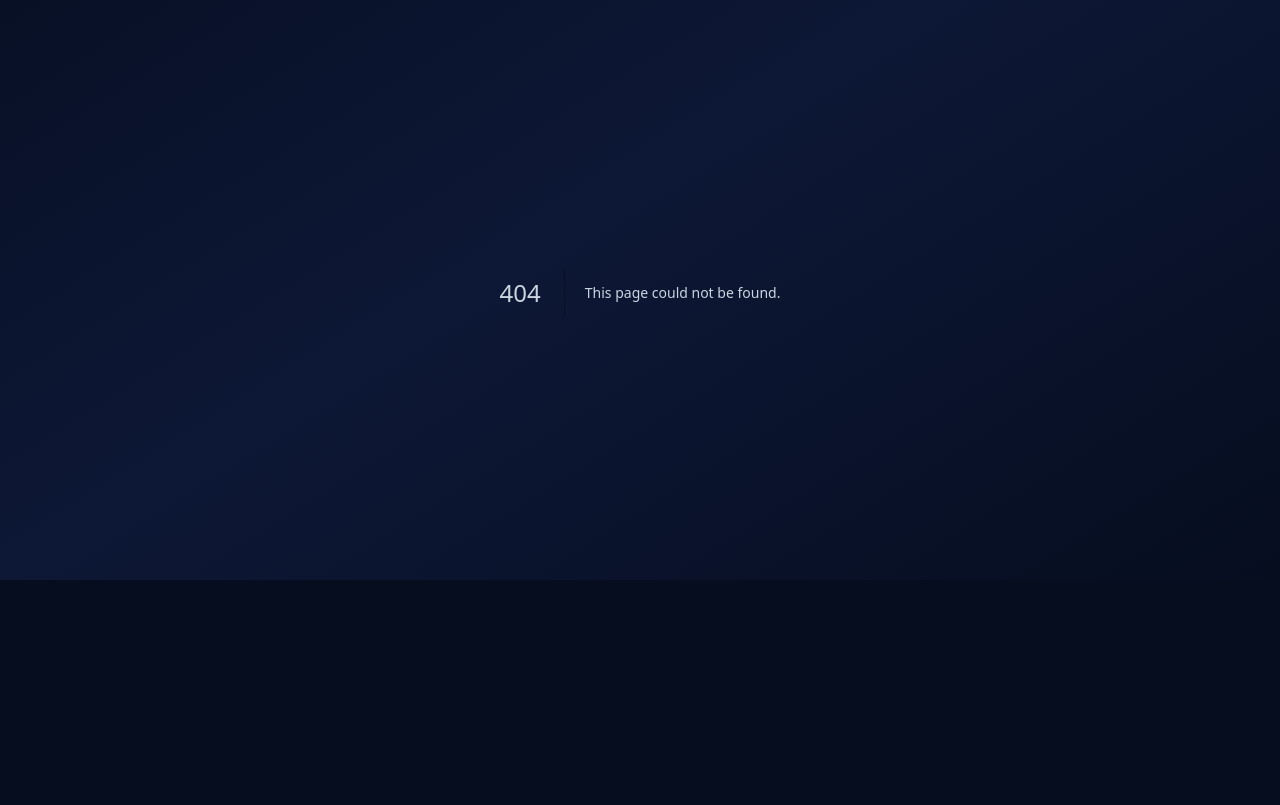
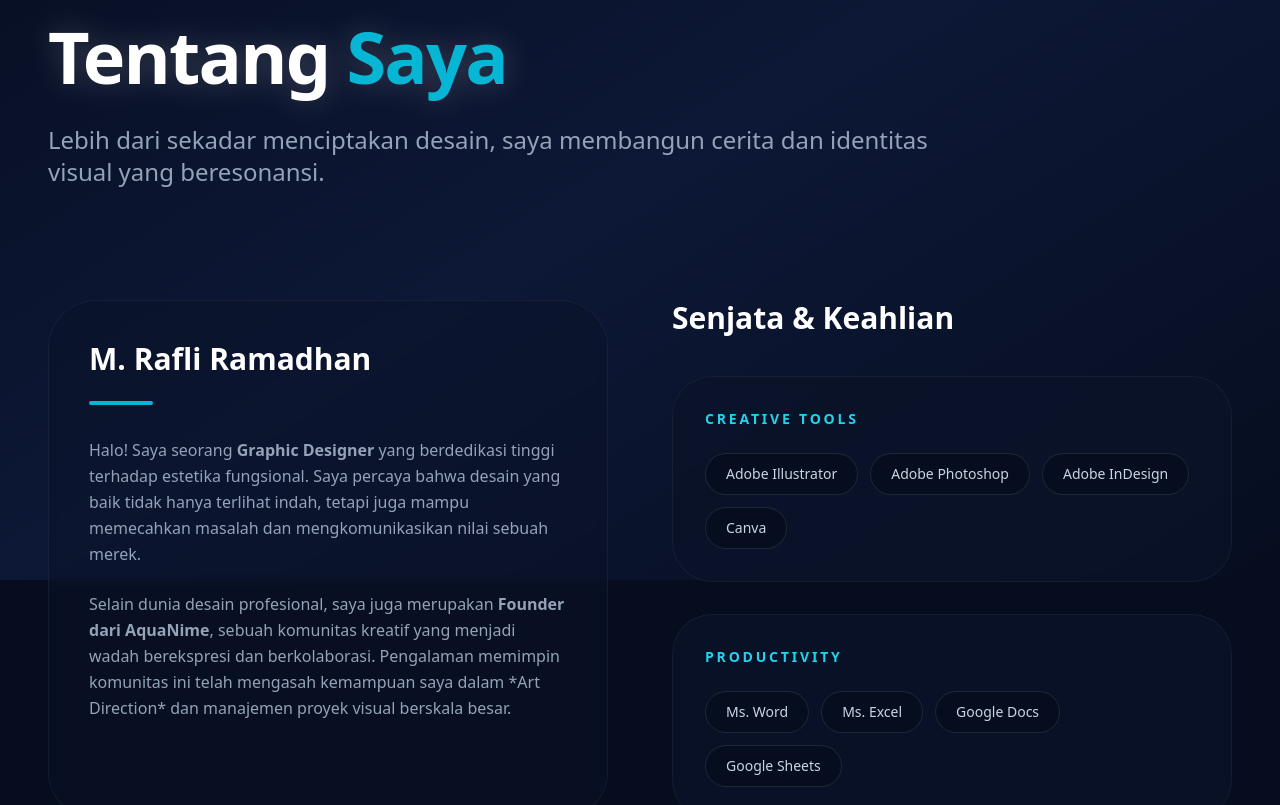
Before and after one commit to Rafli161102/CV-MRR, a Next.js app: page /about in a window 1280 px wide. Before the commit this address had no page. Shown: the part 220-1025 px from the top of the page. Built offline with nearby package versions, Linux system fonts and the light colour scheme.

Commit message:
Create About page with profile and work experience
Add About page with personal introduction and skills

```diff
--- /dev/null
+++ b/src/app/about/page.jsx
@@ -0,0 +1,106 @@
+import { WORK_EXPERIENCE } from '../../data/store'
+import Image from 'next/image'
+
+export default function About() {
+  return (
+    <div className="min-h-screen pt-32 pb-48 relative">
+      <div className="max-w-7xl mx-auto px-6 lg:px-12 relative z-10">
+
+        {/* =========================================================================
+           HEADER ABOUT
+           ========================================================================= */}
+        <div className="mb-20 md:mb-28 max-w-4xl">
+          <h1 className="text-5xl sm:text-7xl font-black tracking-tight text-white mb-8 drop-shadow-[0_0_15px_rgba(255,255,255,0.2)]">
+            Tentang <span className="text-cyan-500">Saya</span>
+          </h1>
+          <p className="text-xl sm:text-2xl text-slate-400 font-light leading-relaxed">
+            Lebih dari sekadar menciptakan desain, saya membangun cerita dan identitas visual yang beresonansi.
+          </p>
+        </div>
+
+        {/* =========================================================================
+           PROFIL SINGKAT & KEAHLIAN (GRID 2 KOLOM)
+           ========================================================================= */}
+        <div className="grid grid-cols-1 lg:grid-cols-2 gap-16 mb-32">
+
+          {/* Kolom Kiri: Profil */}
+          <div className="bg-[#0A1329]/50 backdrop-blur-sm p-8 sm:p-10 rounded-[3rem] border border-white/5">
+            <h2 className="text-3xl font-bold text-white mb-6">M. Rafli Ramadhan</h2>
+            <div className="w-16 h-1 bg-cyan-500 rounded-full mb-8"></div>
+            <p className="text-slate-400 leading-relaxed mb-6">
+              Halo! Saya seorang <b>Graphic Designer</b> yang berdedikasi tinggi terhadap estetika fungsional. Saya percaya bahwa desain yang baik tidak hanya terlihat indah, tetapi juga mampu memecahkan masalah dan mengkomunikasikan nilai sebuah merek.
+            </p>
+            <p className="text-slate-400 leading-relaxed">
+              Selain dunia desain profesional, saya juga merupakan <b>Founder dari AquaNime</b>, sebuah komunitas kreatif yang menjadi wadah berekspresi dan berkolaborasi. Pengalaman memimpin komunitas ini telah mengasah kemampuan saya dalam *Art Direction* dan manajemen proyek visual berskala besar.
+            </p>
+          </div>
+
+          {/* Kolom Kanan: Skills (Senjata & Keahlian) */}
+          <div className="flex flex-col gap-8">
+            <h2 className="text-3xl font-bold text-white mb-2">Senjata & Keahlian</h2>
+
+            {/* Design Tools */}
+            <div className="bg-[#0A1329]/80 backdrop-blur-sm p-8 rounded-[2.5rem] border border-white/5 hover:border-cyan-500/30 transition-colors">
+              <h3 className="text-sm font-bold tracking-[0.2em] text-cyan-400 uppercase mb-6">Creative Tools</h3>
+              <div className="flex flex-wrap gap-3">
+                {['Adobe Illustrator', 'Adobe Photoshop', 'Adobe InDesign', 'Canva'].map((tool) => (
+                  <span key={tool} className="px-5 py-2.5 bg-[#060D1F] text-slate-300 rounded-full text-sm font-medium border border-white/10">
+                    {tool}
+                  </span>
+                ))}
+              </div>
+            </div>
+
+            {/* Office Tools */}
+            <div className="bg-[#0A1329]/80 backdrop-blur-sm p-8 rounded-[2.5rem] border border-white/5 hover:border-cyan-500/30 transition-colors">
+              <h3 className="text-sm font-bold tracking-[0.2em] text-cyan-400 uppercase mb-6">Productivity</h3>
+              <div className="flex flex-wrap gap-3">
+                {['Ms. Word', 'Ms. Excel', 'Google Docs', 'Google Sheets'].map((tool) => (
+                  <span key={tool} className="px-5 py-2.5 bg-[#060D1F] text-slate-300 rounded-full text-sm font-medium border border-white/10">
+                    {tool}
+                  </span>
+                ))}
+              </div>
+            </div>
+          </div>
+        </div>
+
+        {/* =========================================================================
+           PENGALAMAN KERJA (TIMELINE DARI store.js)
+           ========================================================================= */}
+        <div className="mb-20">
+          <h2 className="text-4xl font-black tracking-tight text-white mb-16 text-center">Rekam Jejak & <span className="text-cyan-500">Pengalaman</span></h2>
+
+          <div className="max-w-4xl mx-auto relative">
+            {/* Garis Vertikal Timeline (Hanya di Desktop) */}
+            <div className="hidden md:block absolute left-1/2 top-0 bottom-0 w-px bg-slate-800 -translate-x-1/2"></div>
+
+            <div className="flex flex-col gap-12">
+              {WORK_EXPERIENCE.map((exp, index) => (
+                <div key={index} className={`relative flex flex-col md:flex-row items-center ${index % 2 === 0 ? 'md:flex-row-reverse' : ''}`}>
+
+                  {/* Titik Tengah Timeline (Hanya di Desktop) */}
+                  <div className="hidden md:flex absolute left-1/2 -translate-x-1/2 w-4 h-4 rounded-full bg-cyan-500 ring-4 ring-[#060D1F] z-10"></div>
+
+                  {/* Card Pengalaman */}
+                  <div className={`w-full md:w-[45%] bg-[#0A1329]/80 backdrop-blur-sm p-8 rounded-[2.5rem] border border-white/5 hover:border-cyan-500/40 hover:bg-[#0D1836] transition-all duration-500 ${index % 2 === 0 ? 'md:text-left' : 'md:text-right'}`}>
+                    <span className="inline-block px-4 py-1.5 bg-cyan-500/10 text-cyan-400 rounded-full text-xs font-bold tracking-widest mb-4">
+                      {exp.year}
+                    </span>
+                    <h3 className="text-2xl font-bold text-white mb-2">{exp.role}</h3>
+                    <p className="text-slate-400 font-medium mb-4 uppercase text-sm tracking-wide">{exp.company}</p>
+                    <p className="text-slate-500 font-light leading-relaxed">
+                      {exp.description}
+                    </p>
+                  </div>
+
+                </div>
+              ))}
+            </div>
+          </div>
+        </div>
+
+      </div>
+    </div>
+  )
+}
```
